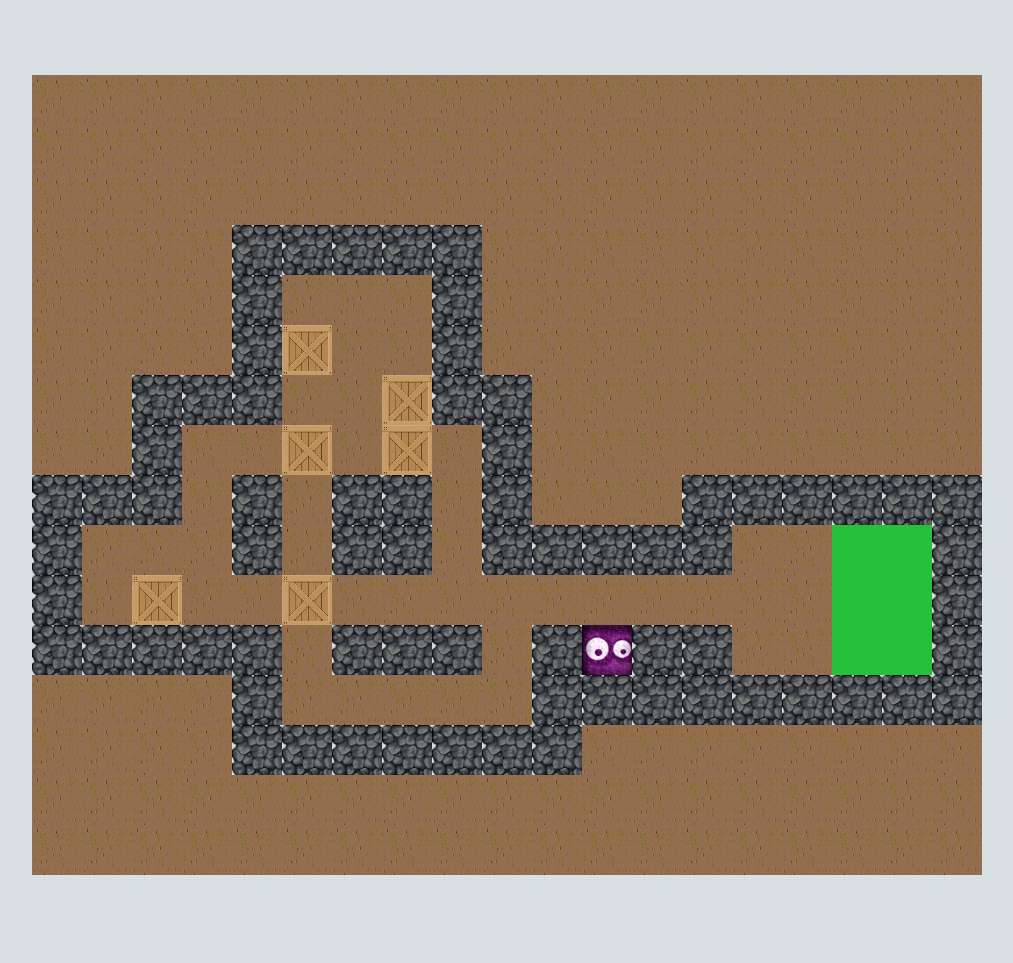
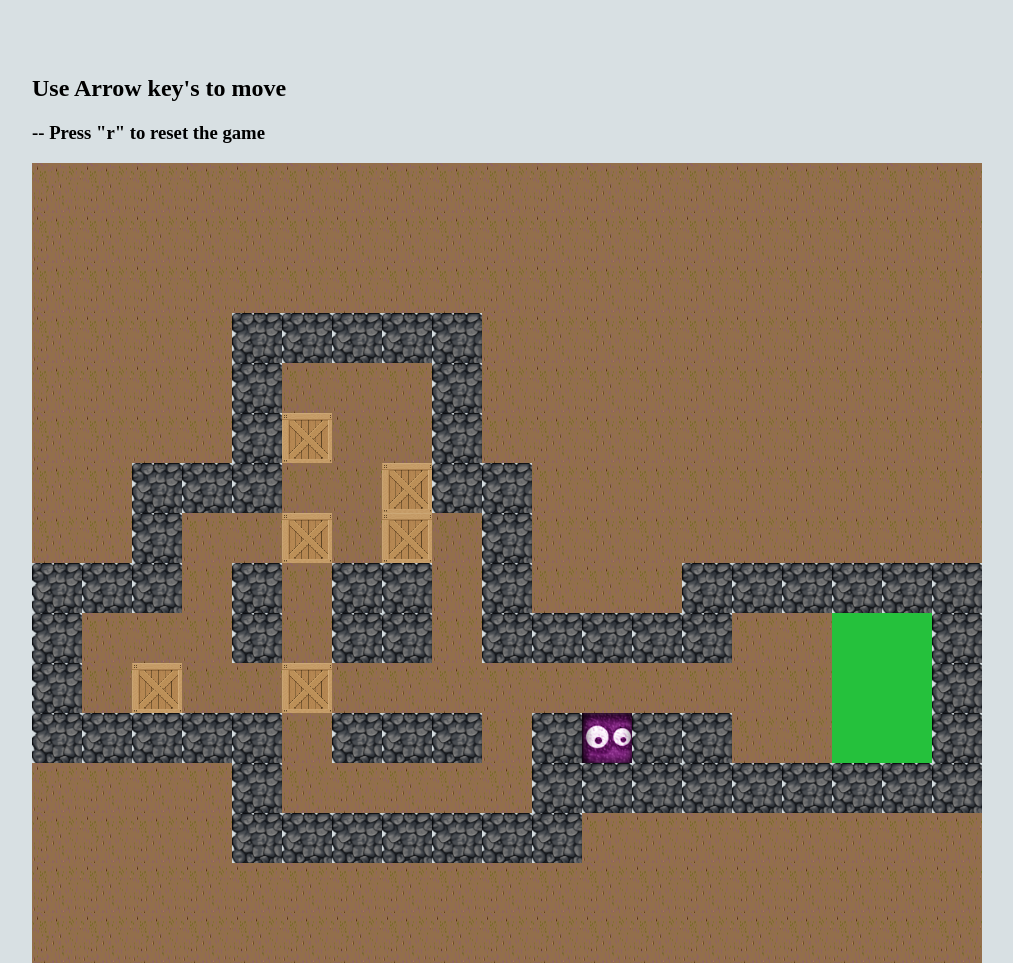
Before and after one commit to SimonEliassonSE/LexiconSokobanGame1, a plain HTML site: page index.html in a window 1280 px wide. Shown: the whole page, without its empty margins (18-1031 px from the left). Before the commit the page ends 875 px from the top, so only its background shows below. Drawn offline with Linux system fonts and the light colour scheme.

Commit message:
Key information
Added information for what "keys" works

```diff
--- a/index.html
+++ b/index.html
@@ -10,6 +10,9 @@
   </head>
 
   <body>
+    <h2>Use Arrow key's to move</h1>
+    <h3>-- Press "r" to reset the game</h1>
+
     <div class="gameBoard" id="board"></div>
     <script src="Javascript/game.js"></script>
   </body>
```
